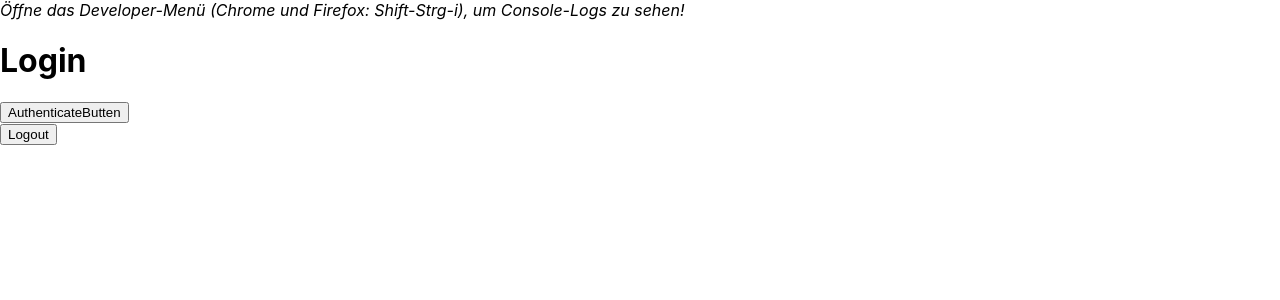
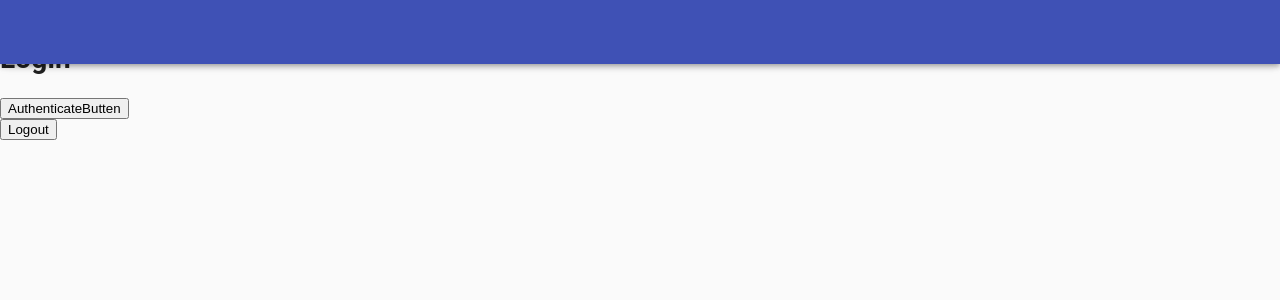
Before and after one commit to leonardb2001/FlaskFileShare, a React (Create React App) app in the folder frontend/: page /login in a window 1280 px wide. Shown: the top 300 px of the page. Built offline with nearby package versions, Linux system fonts and the light colour scheme; what redux-resource would draw is missing.

Commit message:
add appbar

```diff
--- a/frontend/src/react/App.js
+++ b/frontend/src/react/App.js
@@ -2,9 +2,13 @@ import React from 'react'
 import { Provider } from 'react-redux'
 import { Switch, Route, BrowserRouter as Router } from 'react-router-dom'
 
+import {
+  CssBaseline
+} from '@material-ui/core'
+
 import { store } from '../store'
 import routes from './routes';
-import { PrivateRoute } from './elements'
+import { PrivateRoute, Navbar } from './elements'
 
 class App extends React.Component {
 
@@ -30,7 +34,9 @@ class App extends React.Component {
   render() {
     return (
       <>
+        <CssBaseline/>
         <Provider store={store}>
+          <Navbar/>
           <i>Öffne das Developer-Menü (Chrome und Firefox: Shift-Strg-i), um Console-Logs zu sehen!</i>
           <Router>
             <Switch>
--- a/frontend/src/react/elements/Navbar.js
+++ b/frontend/src/react/elements/Navbar.js
@@ -1,10 +1,20 @@
 
 import React from 'react'
+
+import {
+  AppBar,
+  Toolbar
+} from '@material-ui/core'
 
 class Navbar extends React.Component {
   render() {
     return (
       <>
+        <AppBar>
+          <Toolbar>
+
+          </Toolbar>
+        </AppBar>
       </>
     )
   }
```
